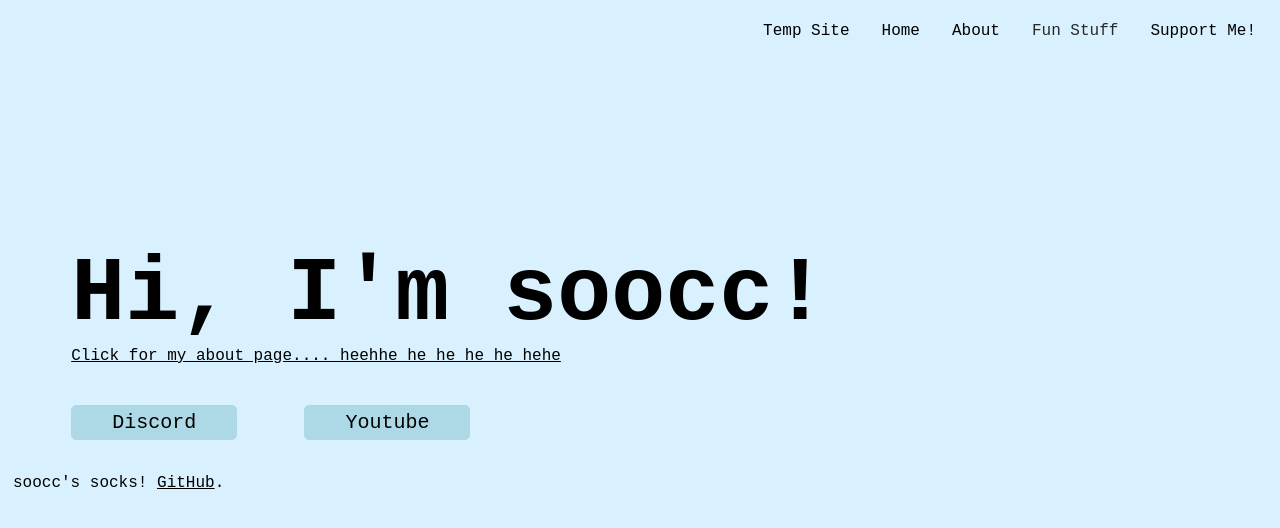
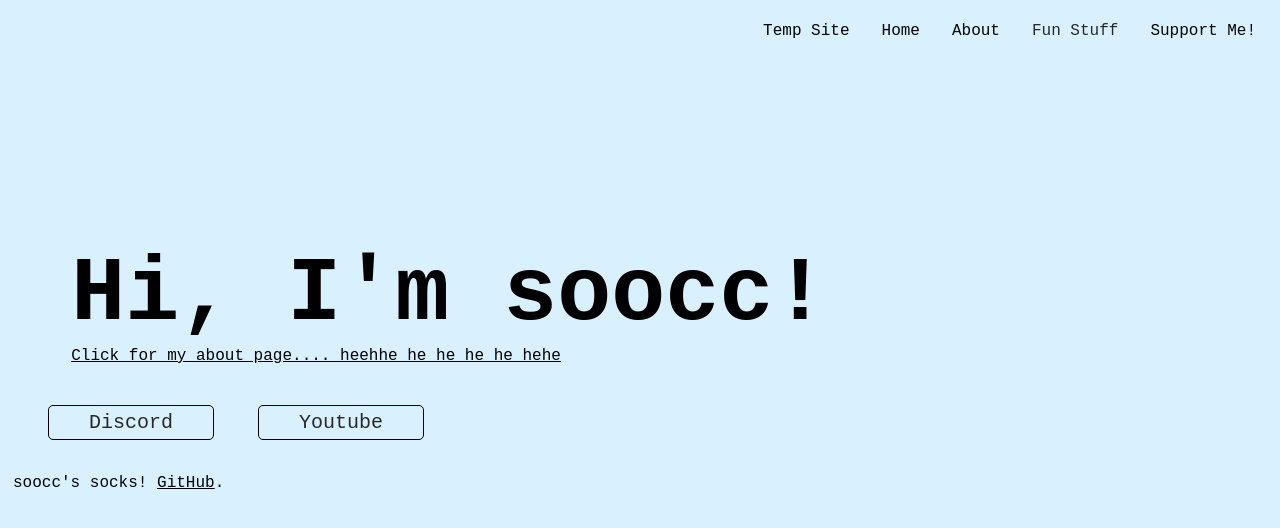
Before and after one commit to soocc/sooccsocks2, a Jekyll site: the page built from index.html, in a window 1280 px wide. Shown: the top 528 px of the page. Built offline with Jekyll 4.4.1, drawn with Linux system fonts in a browser that asks for light colours.

Commit message:
Update styles.css

```diff
--- a/styles/styles.css
+++ b/styles/styles.css
@@ -93,7 +93,7 @@
 
 button {
   color: rgb(40, 40, 40);
-  background-color: rgb(250, 250, 250);
+  background-color: transparent;
   font-family: 'Courier New';
   font-size: 20px;
   margin-top: 40px;
@@ -108,10 +108,10 @@
   cursor: pointer;
 }
 
-.blue-button {
-  color: black;
-  background-color: lightblue;
-  border-color: lightblue;
+.black-button {
+  color: white;
+  background-color: black;
+  border-color: black;
   margin-left: 5%;
 }
 
```
